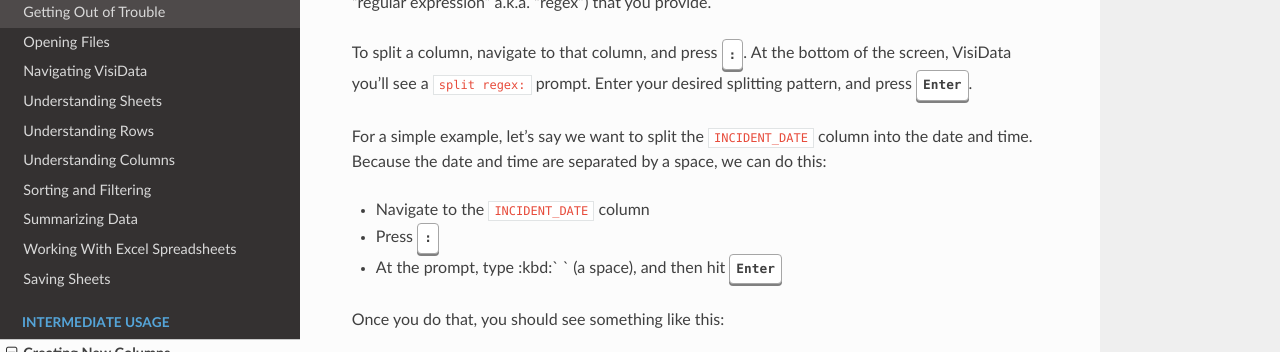
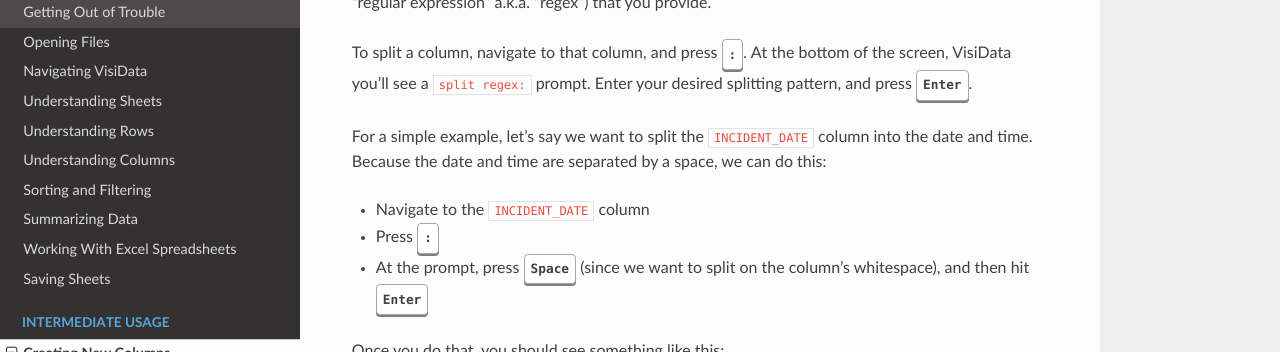
Before and after one commit to jsvine/intro-to-visidata, a Sphinx documentation site: the page built from docs/intermediate/creating-new-columns.rst, in a window 1280 px wide and 900 px high, scrolled down 1733 px, cut to the strip 0-352 px from the top of the window. Built offline with Sphinx 7.4.7 and the Read the Docs theme 2.0.0, drawn with Linux system fonts in a browser that asks for light colours.

Commit message:
Fix/circumvent broken :kbd: markup for :kbd:` `

```diff
--- a/docs/intermediate/creating-new-columns.rst
+++ b/docs/intermediate/creating-new-columns.rst
@@ -57,7 +57,7 @@ For a simple example, let's say we want to split the ``INCIDENT_DATE`` column in
 
 - Navigate to the ``INCIDENT_DATE`` column
 - Press :kbd:`:`
-- At the prompt, type :kbd:` ` (a space), and then hit :kbd:`Enter`
+- At the prompt, press :kbd:`Space` (since we want to split on the column's whitespace), and then hit :kbd:`Enter`
 
 Once you do that, you should see something like this:
 
```
